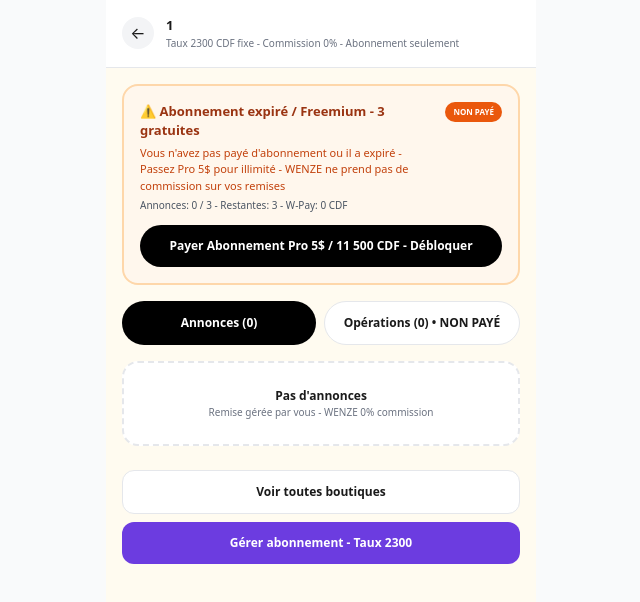
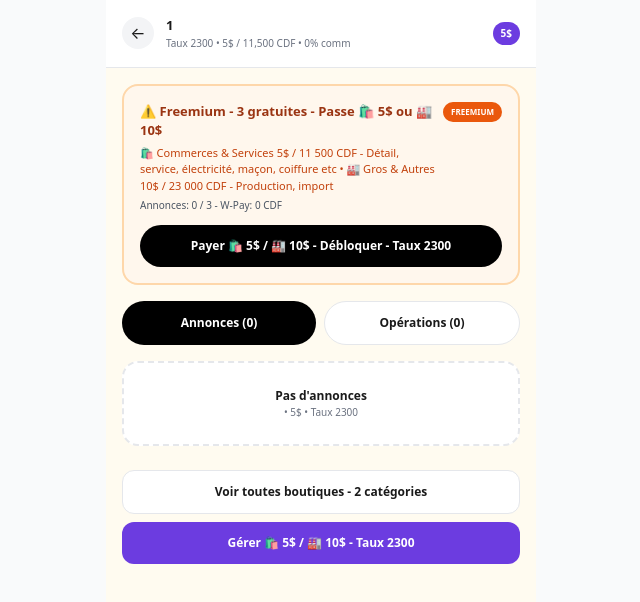
Before and after one commit to kongolokelvin47-cmd/Wenze-pwa, a Next.js app: page /boutique/1 in a window 1280 px wide. Shown: the top 602 px of the page, without its empty margins (319-959 px from the left). Built offline with nearby package versions, Linux system fonts and the light colour scheme.

Commit message:
Refactor boutique page with improved imports and logic

```diff
--- a/app/boutique/[id]/page.tsx
+++ b/app/boutique/[id]/page.tsx
@@ -2,18 +2,15 @@
 import { useEffect, useState, useMemo } from "react";
 import Link from "next/link";
 import { useParams } from "next/navigation";
-import { TAUX_CDF, toCDF, verifierAbonnement, checkFreemiumLimit, getSoldeWPay } from "@/lib/paiement";
-import { getCategorieById, normalizeCategorie, getActiviteById } from "@/lib/categories";
+import { TAUX_CDF, toCDF, verifierAbonnement, checkFreemiumLimit, getSoldeWPay, FORMULES } from "@/lib/paiement";
+import { getCategorieById, normalizeCategorie, getPrixByCategorie, CATEGORIES_WENZE } from "@/lib/categories";
 
-function cleanWa(n: string) {
-  return (n || "").toString().replace(/[^0-9]/g, "");
-}
-
-function formatDate(d: string | number) {
-  try {
+function cleanWa(n: string){ return (n||"").toString().replace(/[^0-9]/g,""); }
+function formatDate(d: string | number){
+  try{
     const date = typeof d === "number" ? new Date(d) : new Date(d);
     return date.toLocaleDateString("fr-FR", { day: "2-digit", month: "short", year: "numeric" }) + " " + date.toLocaleTimeString("fr-FR", { hour: "2-digit", minute: "2-digit" });
-  } catch { return String(d); }
+  }catch{ return String(d); }
 }
 
 export default function BoutiquePage() {
@@ -31,147 +28,127 @@ export default function BoutiquePage() {
   const [tab, setTab] = useState<"annonces" | "operations">("annonces");
 
   useEffect(() => {
-    try {
+    try{
       const allRaw = localStorage.getItem("wenze_all_users");
       const allUsers = allRaw ? JSON.parse(allRaw) : [];
-      let found = null;
-      for (let i = 0; i < allUsers.length; i++) {
-        if (cleanWa(allUsers[i].ownerWhatsapp || allUsers[i].whatsapp) === waSearch) { found = allUsers[i]; break; }
+      let found = allUsers.find((u:any)=> cleanWa(u.ownerWhatsapp||u.whatsapp)===waSearch);
+      if(!found){
+        const myRaw = localStorage.getItem("wenze_user");
+        if(myRaw){
+          const my = JSON.parse(myRaw);
+          if(cleanWa(my.ownerWhatsapp||my.whatsapp)===waSearch) found = my;
+        }
       }
-      if (!found) {
-        const myRaw = localStorage.getItem("wenze_user");
-        if (myRaw) {
-          const my = JSON.parse(myRaw);
-          if (cleanWa(my.ownerWhatsapp || my.whatsapp) === waSearch) found = my;
-        }
+      if(found){
+        const fixedCat = normalizeCategorie(found.categorieId || found.categorie || "commerces-services");
+        const catObj = getCategorieById(fixedCat);
+        found = {...found, categorieId: fixedCat, categorieTitre: catObj?.titre || fixedCat};
       }
       setBoutique(found);
 
       const listRaw = localStorage.getItem("wenze_annonces_list");
       const list = listRaw ? JSON.parse(listRaw) : [];
-      const res: any[] = [];
-      for (let j = 0; j < list.length; j++) {
-        if (cleanWa(list[j].ownerWhatsapp || list[j].whatsapp) === waSearch) res.push(list[j]);
-      }
-      res.sort((a,b)=> new Date(b.createdAt || b.date).getTime() - new Date(a.createdAt || a.date).getTime());
+      const res = list.filter((a:any)=> cleanWa(a.ownerWhatsapp||a.whatsapp)===waSearch);
+      res.sort((a:any,b:any)=> new Date(b.createdAt||b.date).getTime() - new Date(a.createdAt||a.date).getTime());
       setAnnonces(res);
 
-      // Opérations effectuées - abonnement + pubs
       const transRaw = localStorage.getItem("wenze_transactions");
       const trans = transRaw ? JSON.parse(transRaw) : [];
-      // Filtre pour cette boutique: transactions globales (pas par wa, car paiement est par device)
-      // On montre toutes les transactions locales + dernier paiement
       const dernierRaw = localStorage.getItem("dernier_paiement");
       const dernier = dernierRaw ? JSON.parse(dernierRaw) : null;
       const allTrans = dernier ? [...trans, dernier] : trans;
-      // Deduplicate par transactionId
       const uniq: any[] = [];
       const seen: any = {};
-      for (let k = 0; k < allTrans.length; k++) {
+      for(let k=0;k<allTrans.length;k++){
         const t = allTrans[k];
         const tid = t.transactionId || t.transaction || t.id;
-        if (tid && !seen[tid]) { seen[tid]=true; uniq.push(t); }
+        if(tid && !seen[tid]){ seen[tid]=true; uniq.push(t); }
       }
-      uniq.sort((a,b)=> new Date(b.date || 0).getTime() - new Date(a.date || 0).getTime());
-      setTransactions(uniq.slice(0, 20));
+      uniq.sort((a,b)=> new Date(b.date||0).getTime() - new Date(a.date||0).getTime());
+      setTransactions(uniq.slice(0,20));
 
       setAbInfo(verifierAbonnement());
       setLimitInfo(checkFreemiumLimit());
       setSolde(getSoldeWPay());
-    } catch {}
+    }catch{}
     setLoading(false);
   }, [waSearch, idParam]);
 
-  const catInfo = useMemo(() => {
-    if (!boutique) return null;
-    const cid = boutique.categorieId || boutique.categorie || "commerce";
-    return getCategorieById(cid) || getCategorieById(normalizeCategorie(cid)) || null;
+  const catInfo = useMemo(()=> {
+    if(!boutique) return null;
+    return getCategorieById(boutique.categorieId) || getCategorieById(normalizeCategorie(boutique.categorieId||boutique.categorie||"commerces-services"));
   }, [boutique]);
 
-  const actInfo = useMemo(() => {
-    if (!boutique || !catInfo) return null;
-    return getActiviteById(catInfo.id, boutique.activiteId || boutique.activite || "") || null;
-  }, [boutique, catInfo]);
+  const prixInfo = useMemo(()=> catInfo ? getPrixByCategorie(catInfo.id) : { prixUSD: 5, prixCDF: 11500, label: "🛍️ Commerces & Services" }, [catInfo]);
 
-  if (loading) {
-    return <div className="max-w-[430px] mx-auto bg-[#FFFBF0] min-h-screen p-6 text-center">Chargement boutique... Taux {TAUX_CDF}</div>;
-  }
+  if(loading) return <div className="max-w-[430px] mx-auto bg-[#FFFBF0] min-h-screen p-6 text-center">Chargement boutique... Taux {TAUX_CDF}</div>;
 
   const abActif = abInfo && abInfo.actif;
   const expireDans = abInfo ? abInfo.expireDans : 0;
-  const isOwner = typeof window !== "undefined" ? (() => { try { const u = JSON.parse(localStorage.getItem("wenze_user")||"{}"); return cleanWa(u.ownerWhatsapp||u.whatsapp)===waSearch; } catch { return false; } })() : false;
 
   return (
     <div className="max-w-[430px] mx-auto bg-[#FFFBF0] min-h-screen pb-28">
       <header className="sticky top-0 bg-white z-20 p-4 border-b flex items-center gap-3">
-        <Link href="/profil" className="w-8 h-8 bg-gray-100 rounded-full flex items-center justify-center">←</Link>
-        <div className="flex-1"><h1 className="font-black text-[13px] truncate">{boutique ? boutique.nom : idParam}</h1><p className="text-[10px] text-gray-500">Taux {TAUX_CDF} CDF fixe - Commission 0% - Abonnement seulement</p></div>
+        <Link href="/boutiques" className="w-8 h-8 bg-gray-100 rounded-full flex items-center justify-center">←</Link>
+        <div className="flex-1"><h1 className="font-black text-[13px] truncate">{boutique ? boutique.nom : idParam}</h1><p className="text-[10px] text-gray-500">Taux {TAUX_CDF} • {catInfo?.icon} {prixInfo.prixUSD}$ / {prixInfo.prixCDF.toLocaleString()} CDF • 0% comm</p></div>
+        <span className={`text-[10px] px-2 py-1 rounded-full font-black ${catInfo?.id==="gros-autres"?"bg-black text-white":"bg-[#6C3CE0] text-white"}`}>{prixInfo.prixUSD}$</span>
       </header>
 
       <div className="p-4">
-        {/* BANNER ABONNEMENT AUTOMATIQUE */}
+        {/* BANNER ABONNEMENT WENZE 2.0 - 2 PRIX */}
         <div className={`rounded-2xl p-4 mb-4 border-2 ${abActif ? "bg-green-50 border-green-200" : "bg-orange-50 border-orange-200"}`}>
           <div className="flex justify-between items-start">
             <div className="flex-1">
               <p className={`font-black text-[13px] ${abActif ? "text-green-800" : "text-orange-800"}`}>
-                {abActif ? `✅ Abonnement ${abInfo.type.toUpperCase()} actif - ${expireDans}j restants` : "⚠️ Abonnement expiré / Freemium - 3 gratuites"}
+                {abActif ? `✅ ${abInfo.label} actif - ${expireDans}j restants - ${abInfo.categorie}` : "⚠️ Freemium - 3 gratuites - Passe 🛍️ 5$ ou 🏭 10$"}
               </p>
               <p className={`text-[11px] mt-1 ${abActif ? "text-green-700" : "text-orange-700"}`}>
                 {abActif
-                  ? `Vous avez payé l'abonnement ${abInfo.type} - Expire le ${formatDate(abInfo.expire)} - Boutique fonctionnelle garantie - Taux ${TAUX_CDF}`
-                  : "Vous n'avez pas payé d'abonnement ou il a expiré - Passez Pro 5$ pour illimité - WENZE ne prend pas de commission sur vos remises"}
+                  ? `Payé ${abInfo.prixUSD}$ / ${(abInfo.prixUSD*TAUX_CDF).toLocaleString()} CDF - Expire ${formatDate(abInfo.expire)} - Boutique fonctionnelle - Taux ${TAUX_CDF}`
+                  : `🛍️ Commerces & Services 5$ / 11 500 CDF - Détail, service, électricité, maçon, coiffure etc • 🏭 Gros & Autres 10$ / 23 000 CDF - Production, import`}
               </p>
-              {limitInfo && (
-                <p className="text-[10px] mt-1 text-gray-600">
-                  Annonces: {limitInfo.count} / {limitInfo.isPro ? "∞" : "3"} - Restantes: {limitInfo.annoncesRestantes} - W-Pay: {solde.toLocaleString("fr-FR")} CDF
-                </p>
-              )}
+              {limitInfo && <p className="text-[10px] mt-1 text-gray-600">Annonces: {limitInfo.count} / {limitInfo.isPro ? "∞" : "3"} - W-Pay: {solde.toLocaleString()} CDF</p>}
             </div>
-            <span className={`ml-2 text-[8px] px-2 py-1 rounded-full font-black ${abActif ? "bg-green-600 text-white" : "bg-orange-600 text-white"}`}>{abActif ? "PAYÉ" : "NON PAYÉ"}</span>
+            <span className={`ml-2 text-[8px] px-2 py-1 rounded-full font-black ${abActif ? "bg-green-600 text-white" : "bg-orange-600 text-white"}`}>{abActif ? "PAYÉ" : "FREEMIUM"}</span>
           </div>
-          {!abActif && (
-            <Link href="/abonnement" className="mt-3 block bg-black text-white text-center py-3 rounded-full font-bold text-[12px]">Payer Abonnement Pro 5$ / 11 500 CDF - Débloquer</Link>
-          )}
-          {abActif && (
-            <p className="mt-2 text-[9px] text-green-600 bg-white border border-green-200 rounded-lg p-2">
-              💡 Rappel automatique: Plateforme ne touche pas commission sur vos remises Flash - Le client paie remise directement - Nous gagnons seulement abonnement {abInfo.type} {abInfo.formule ? abInfo.formule : ""} + publicité Boost/Vidéo - Taux fixe {TAUX_CDF}
-            </p>
-          )}
+          {!abActif && <Link href="/abonnement" className="mt-3 block bg-black text-white text-center py-3 rounded-full font-bold text-[12px]">Payer 🛍️ 5$ / 🏭 10$ - Débloquer - Taux {TAUX_CDF}</Link>}
+          {abActif && <p className="mt-2 text-[9px] text-green-600 bg-white border border-green-200 rounded-lg p-2">💡 WENZE 0% commission sur ventes - Nous gagnons seulement 🛍️ 5$ ou 🏭 10$ abonnement + Boost 2$ + Vidéo - Taux fixe {TAUX_CDF}</p>}
         </div>
 
         {boutique && (
           <div className="bg-white border rounded-2xl p-4 mb-4">
             <div className="flex gap-3">
-              <div className="w-16 h-16 rounded-full bg-[#6C3CE0]/10 flex items-center justify-center text-2xl">{catInfo ? catInfo.icon : "👤"}</div>
+              <div className="w-16 h-16 rounded-full bg-[#6C3CE0]/10 flex items-center justify-center text-2xl">{catInfo ? catInfo.icon : "🏪"}</div>
               <div className="flex-1">
                 <p className="font-black text-[15px]">{boutique.nom}</p>
-                <p className="text-[11px] text-gray-600">{actInfo ? actInfo.label : boutique.profession} - {boutique.ville || "Kinshasa"} {boutique.commune ? "• " + boutique.commune : ""}</p>
-                <p className="text-[10px] text-gray-500 mt-1">Régime prestataire unique - Taux {TAUX_CDF} - Commission 0% - Abonnement seulement</p>
+                <p className="text-[11px] text-gray-600">{catInfo?.icon} {catInfo?.titre} - {catInfo?.regime} - {boutique.ville || "Kinshasa"} {boutique.commune ? "• "+boutique.commune : ""}</p>
+                <p className="text-[10px] text-gray-500 mt-1">{prixInfo.label} - {prixInfo.prixUSD}$ / {prixInfo.prixCDF.toLocaleString()} CDF - Taux {TAUX_CDF} - 0% comm</p>
               </div>
             </div>
+            <div className="mt-3 bg-black text-white rounded-xl p-3 text-[11px] flex justify-between"><span>{catInfo?.icon} {catInfo?.titre} • {catInfo?.regime}</span><span className="font-black">{prixInfo.prixUSD}$ / {prixInfo.prixCDF.toLocaleString()} CDF</span></div>
           </div>
         )}
 
-        {/* TABS: Annonces / Opérations */}
         <div className="flex gap-2 mb-4">
-          <button onClick={() => setTab("annonces")} className={`flex-1 py-3 rounded-full font-bold text-[12px] ${tab==="annonces" ? "bg-black text-white" : "bg-white border"}`}>Annonces ({annonces.length})</button>
-          <button onClick={() => setTab("operations")} className={`flex-1 py-3 rounded-full font-bold text-[12px] ${tab==="operations" ? "bg-[#6C3CE0] text-white" : "bg-white border"}`}>Opérations ({transactions.length}) {abActif ? "• PAYÉ" : "• NON PAYÉ"}</button>
+          <button onClick={()=> setTab("annonces")} className={`flex-1 py-3 rounded-full font-bold text-[12px] ${tab==="annonces" ? "bg-black text-white" : "bg-white border"}`}>Annonces ({annonces.length})</button>
+          <button onClick={()=> setTab("operations")} className={`flex-1 py-3 rounded-full font-bold text-[12px] ${tab==="operations" ? "bg-[#6C3CE0] text-white" : "bg-white border"}`}>Opérations ({transactions.length}) {abActif ? "• PAYÉ" : ""}</button>
         </div>
 
         {tab==="annonces" ? (
           <div className="grid gap-2">
             {annonces.length===0 ? (
-              <div className="bg-white border-2 border-dashed rounded-2xl p-6 text-center"><p className="font-bold text-[12px]">Pas d'annonces</p><p className="text-[10px] text-gray-500">Remise gérée par vous - WENZE 0% commission</p></div>
+              <div className="bg-white border-2 border-dashed rounded-2xl p-6 text-center"><p className="font-bold text-[12px]">Pas d'annonces</p><p className="text-[10px] text-gray-500">{catInfo?.icon} {catInfo?.titre} • {prixInfo.prixUSD}$ • Taux {TAUX_CDF}</p></div>
             ) : annonces.map((a:any)=>{
               const prixFinal = a.flash && a.flashRemise ? Math.round(a.prix * (1 - a.flashRemise/100)) : a.prix;
               return (
                 <div key={a.id} className="bg-white border rounded-xl p-3 flex gap-3 relative">
-                  {a.flash && <span className="absolute top-1 right-1 bg-red-600 text-white text-[7px] px-1.5 py-0.5 rounded-full font-black">-{a.flashRemise}% Remise vendeur - 0% commission plateforme</span>}
+                  {a.flash && <span className="absolute top-1 right-1 bg-red-600 text-white text-[7px] px-1.5 py-0.5 rounded-full font-black">-{a.flashRemise}%</span>}
+                  <span className={`absolute top-1 left-1 text-[7px] px-1.5 py-0.5 rounded-full font-bold ${a.categorieId==="gros-autres"?"bg-black text-white":"bg-[#6C3CE0] text-white"}`}>{a.categorieId==="gros-autres"?"🏭 10$":"🛍️ 5$"}</span>
                   <div className="w-14 h-14 bg-gray-50 rounded-xl flex items-center justify-center overflow-hidden">{a.photo ? <img src={a.photo} className="object-contain" alt=""/> : "📦"}</div>
                   <div className="flex-1">
                     <p className="text-[12px] font-bold">{a.titre}</p>
-                    <p className="text-[10px] text-gray-500">{a.categorieTitre || a.categorie} • Remise à votre charge - Plateforme 0%</p>
-                    <p className="text-[11px] font-black mt-1">{a.flash ? <><span className="line-through text-gray-400 text-[9px]">{a.prix}$</span> <span className="text-red-600">{prixFinal}$ / {toCDF(prixFinal).toLocaleString("fr-FR")} CDF</span></> : a.prix+"$ / "+toCDF(a.prix).toLocaleString("fr-FR")+" CDF"}</p>
+                    <p className="text-[10px] text-gray-500">{a.categorieTitre||a.categorie} • {catInfo?.icon}</p>
+                    <p className="text-[11px] font-black mt-1">{a.flash ? <><span className="line-through text-gray-400 text-[9px]">{a.prix}$</span> <span className="text-red-600">{prixFinal}$ / {toCDF(prixFinal).toLocaleString()} CDF</span></> : a.prix+"$ / "+toCDF(a.prix).toLocaleString()+" CDF"}</p>
                   </div>
                 </div>
               );
@@ -179,56 +156,42 @@ export default function BoutiquePage() {
           </div>
         ) : (
           <div className="grid gap-2">
-            {/* Message automatique abonnement */}
             <div className={`rounded-xl p-3 text-[11px] ${abActif ? "bg-green-600 text-white" : "bg-black text-white"}`}>
-              <p className="font-bold">{abActif ? "✅ Opération payée - Abonnement actif" : "❌ Aucun abonnement payé - Opération en attente"}</p>
-              <p className="opacity-80 mt-1 text-[10px]">
-                {abActif ? `Vous avez payé ${abInfo.type} le ${abInfo.expire ? formatDate(new Date(abInfo.expire).getTime() - 30*86400000) : ""} - Expire ${expireDans}j - Boutique fonctionnelle - Taux ${TAUX_CDF}`
-                : "Vous n'avez pas encore payé - Vos ventes Flash remises sont 100% pour vous - WENZE ne touche que 5$ abonnement + Boost 2$ + Vidéo"}
-              </p>
+              <p className="font-bold">{abActif ? `✅ ${abInfo.label} PAYÉ - ${abInfo.categorie}` : "❌ Aucun abonnement 5$/10$ payé"}</p>
+              <p className="opacity-80 mt-1 text-[10px]">{abActif ? `Payé ${abInfo.prixUSD}$ / ${(abInfo.prixUSD*TAUX_CDF).toLocaleString()} CDF - Expire ${expireDans}j - Taux ${TAUX_CDF}` : `WENZE: 🛍️ 5$ Commerces/Services + 🏭 10$ Gros/Autres - 0% commission - Taux ${TAUX_CDF}`}</p>
             </div>
-
             {transactions.length===0 ? (
               <div className="bg-white border rounded-2xl p-6 text-center">
-                <p className="font-bold text-[12px]">Aucune opération payée</p>
-                <p className="text-[10px] text-gray-500 mt-1">Vous n'avez pas payé d'abonnement - Freemium 3 gratuites - Remise 0% commission - Abonnement seulement</p>
-                <Link href="/abonnement" className="mt-3 inline-block bg-[#6C3CE0] text-white px-5 py-2 rounded-full text-[11px] font-bold">Payer abonnement - Voir opérations</Link>
+                <p className="font-bold text-[12px]">Aucune opération</p>
+                <p className="text-[10px] text-gray-500 mt-1">Freemium 3 gratuites - 🛍️ 5$ ou 🏭 10$ pour illimité - Taux {TAUX_CDF}</p>
+                <Link href="/abonnement" className="mt-3 inline-block bg-[#6C3CE0] text-white px-5 py-2 rounded-full text-[11px] font-bold">Payer 🛍️ 5$ / 🏭 10$</Link>
               </div>
             ) : transactions.map((t:any, idx:number)=>(
               <div key={idx} className="bg-white border rounded-xl p-3">
                 <div className="flex justify-between items-start">
                   <div>
                     <p className="font-bold text-[12px]">{t.nom || t.type || "Paiement"} {t.success ? "✅ PAYÉ" : "❌"}</p>
-                    <p className="text-[10px] text-gray-500">{t.confirmation ? t.confirmation.formule : t.type} - {t.prix ? t.prix+"$" : ""} {t.prixCDF ? "/ "+t.prixCDF.toLocaleString("fr-FR")+" CDF" : ""}</p>
+                    <p className="text-[10px] text-gray-500">{t.confirmation ? t.confirmation.formule : t.type} - {t.prix ? t.prix+"$" : ""} {t.prixCDF ? "/ "+t.prixCDF.toLocaleString()+" CDF" : ""}</p>
                     <p className="text-[9px] text-gray-400 mt-1">{formatDate(t.date)} • Trans: {t.transactionId || t.transaction || t.id} • Taux {t.taux || TAUX_CDF}</p>
                   </div>
                   <span className={`text-[8px] px-2 py-1 rounded-full font-bold ${t.success ? "bg-green-50 text-green-700 border border-green-200" : "bg-red-50 text-red-700"}`}>{t.success ? "PAYÉ" : "ÉCHEC"}</span>
                 </div>
-                {t.confirmation && (
-                  <div className="mt-2 bg-[#FFFBF0] border rounded-lg p-2 text-[10px]">
-                    <p><b>Boutique:</b> {t.confirmation.boutique}</p>
-                    <p><b>Régime:</b> {t.confirmation.regime}</p>
-                    <p className="text-green-700 font-bold mt-1">Plateforme commission 0% sur remise - Seulement abonnement + pub</p>
-                  </div>
-                )}
               </div>
             ))}
-
             <div className="bg-white border-2 border-black rounded-2xl p-4 mt-2">
-              <p className="font-black text-[12px]">À-propos remise & commission</p>
+              <p className="font-black text-[12px]">WENZE 2.0 - À-propos</p>
               <div className="text-[10px] text-gray-700 mt-2 space-y-1">
-                <p>• <b>Remise Flash -25% à -60%:</b> C'est VOUS vendeur qui décidez - Le client paie le prix remisé directement sur votre WhatsApp - <b>WENZE 0% commission</b></p>
-                <p>• <b>Nous gagnons seulement:</b> Abonnement Pro 5$ / 11 500 CDF + Grossiste 25$ + Boost 2$ + Vidéo 1-15$</p>
-                <p>• <b>Taux fixe:</b> {TAUX_CDF} CDF partout - Pas de frais cachés</p>
-                <p>• <b>Boutique fonctionnelle:</b> Visible dans /boutiques après paiement abonnement</p>
+                <p>• <b>Remise Flash:</b> 100% pour vous vendeur - <b>WENZE 0% commission</b></p>
+                <p>• <b>Nous gagnons:</b> 🛍️ Commerces/Services 5$ / 11 500 CDF + 🏭 Gros/Autres 10$ / 23 000 CDF + Boost 2$ + Vidéo</p>
+                <p>• <b>Taux fixe:</b> {TAUX_CDF} CDF - Pas de frais cachés - {CATEGORIES_WENZE.length} catégories</p>
               </div>
             </div>
           </div>
         )}
 
         <div className="mt-6 grid gap-2">
-          <Link href="/boutiques" className="bg-white border p-3 rounded-xl text-center font-bold text-[12px]">Voir toutes boutiques</Link>
-          <Link href="/abonnement" className="bg-[#6C3CE0] text-white p-3 rounded-xl text-center font-bold text-[12px]">Gérer abonnement - Taux {TAUX_CDF}</Link>
+          <Link href="/boutiques" className="bg-white border p-3 rounded-xl text-center font-bold text-[12px]">Voir toutes boutiques - {CATEGORIES_WENZE.length} catégories</Link>
+          <Link href="/abonnement" className="bg-[#6C3CE0] text-white p-3 rounded-xl text-center font-bold text-[12px]">Gérer 🛍️ 5$ / 🏭 10$ - Taux {TAUX_CDF}</Link>
         </div>
       </div>
     </div>
```
